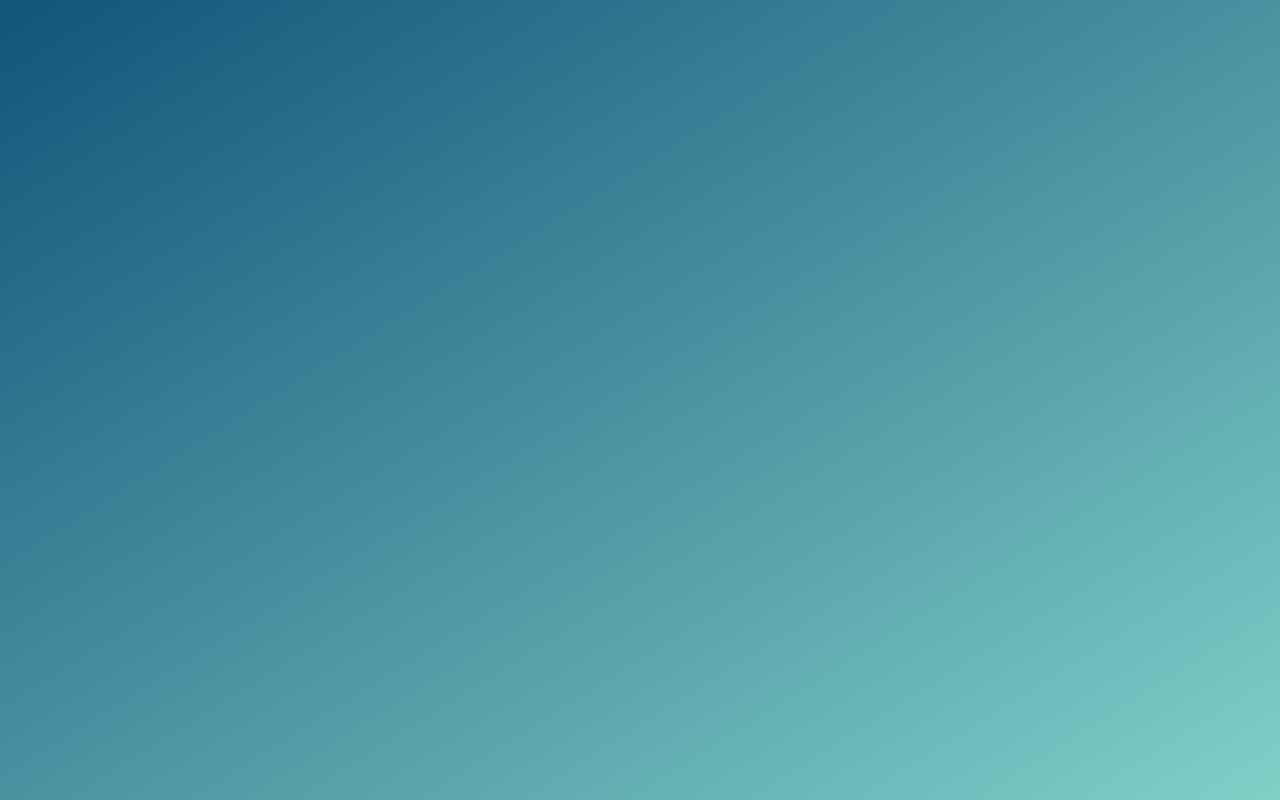
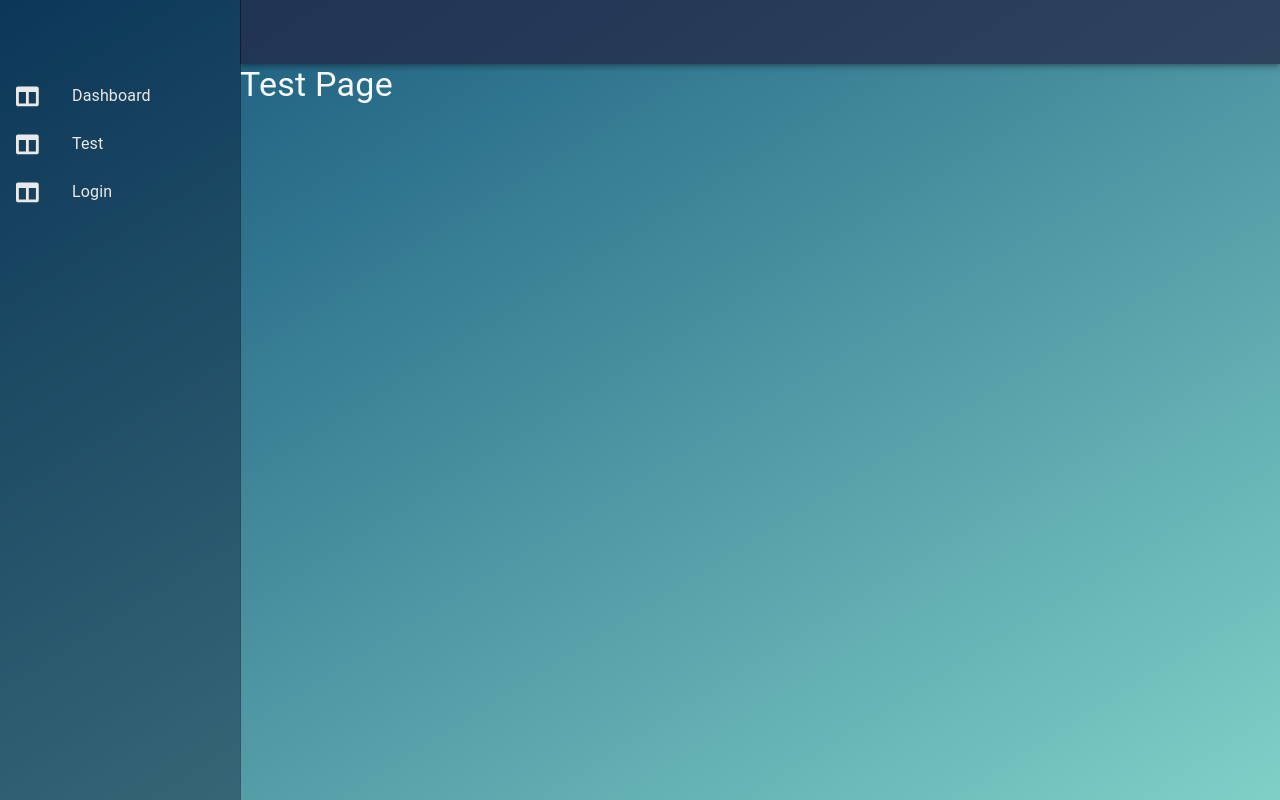
Before and after one commit to Kadinata/sentinel, a React (Create React App) app in the folder raspi-ews/: page /test in a window 1280 px wide. Built offline with nearby package versions, Linux system fonts and the light colour scheme; no server answers.

Commit message:
Adding sidebar, navbar, and routing

```diff
--- a/raspi-ews/src/App.js
+++ b/raspi-ews/src/App.js
@@ -1,14 +1,25 @@
-import React from 'react';
+import React, { useEffect, useState } from 'react';
 import './App.css';
 import Themes from './configs/Themes';
 
+import {
+  BrowserRouter as Router,
+  Route,
+  Switch,
+} from 'react-router-dom';
+
 import { makeStyles } from '@material-ui/core';
-import { Grid } from '@material-ui/core';
+import { ThemeProvider } from '@material-ui/core';
 
 import SystemInfo from './views/SystemInfo/SystemInfo';
+import TestView from './views/Test/Test';
+import MainLayout from './layouts/main';
+import Routes from './routes';
+import Data from './models/data';
 
 const useStyles = makeStyles((theme) => ({
   header: {
+    display: 'flex',
     minHeight: '100vh',
     fontSize: 'calc(10px + 2vmin)',
     color: Themes.Colors.FOREGROUND,
@@ -20,17 +31,36 @@ function App() {
 
   const classes = useStyles();
 
+  const [data, setData] = useState();
+
+  useEffect(() => {
+    const fetchData = async () => {
+      try {
+        const endpoint = `/api/v1/sysinfo`;
+        const result = await (await fetch(endpoint)).json();
+        setData(result);
+      } catch {
+        setData(Data);
+      }
+    };
+    fetchData();
+  }, []);
+
   return (
-    <div className="App">
-      <Grid
-        container
-        className={classes.header}
-        direction="column"
-        alignItems="stretch"
-        justify="flex-start">
-        <SystemInfo />
-      </Grid>
-    </div>
+    <ThemeProvider>
+      <Router>
+        <MainLayout className={[classes.header]} routes={Routes}>
+          <Switch>
+            <Route path="/systems">
+              <SystemInfo data={data} />
+            </Route>
+            <Route path="/test">
+              <TestView />
+            </Route>
+          </Switch>
+        </MainLayout>
+      </Router>
+    </ThemeProvider>
   );
 }
 
--- /dev/null
+++ b/raspi-ews/src/layouts/components/sidebar.js
@@ -0,0 +1,52 @@
+import React from 'react';
+import { Drawer, List } from '@material-ui/core';
+import { makeStyles } from '@material-ui/core';
+
+import { FontAwesomeIcon } from '@fortawesome/react-fontawesome';
+import { faColumns } from '@fortawesome/free-solid-svg-icons';
+
+import SidebarLink from './sidebarlink';
+
+
+
+const useStyles = makeStyles((theme) => ({
+  drawer: {
+    width: 240,
+  },
+  drawerPaper: {
+    width: 240,
+    background: 'rgba(0,0,26, 0.35)',
+  },
+  toolbar: theme.mixins.toolbar,
+}));
+
+const Sidebar = ({ routes, ...props }) => {
+
+  const classes = useStyles();
+
+  return (
+    <Drawer
+      className={[classes.drawer]}
+      classes={{
+        paper: classes.drawerPaper,
+      }}
+      variant="permanent"
+    >
+      <div className={classes.toolbar} />
+      <List component="nav">
+        {routes.map(({ title, path, icon }, key) => {
+          return (
+            <SidebarLink
+              title={title}
+              icon={icon}
+              to={path}
+              key={key}
+            />
+          );
+        })}
+      </List>
+    </Drawer>
+  );
+};
+
+export default Sidebar;
--- /dev/null
+++ b/raspi-ews/src/layouts/components/sidebarlink.js
@@ -0,0 +1,32 @@
+import React from 'react';
+import { makeStyles } from '@material-ui/core';
+import {
+  ListItem,
+  ListItemIcon,
+  ListItemText,
+} from '@material-ui/core';
+
+const useStyles = makeStyles(theme => ({
+  itemIcon: {
+    color: '#E9E9E9',
+  },
+  itemText: {
+    color: '#E9E9E9',
+  },
+}));
+
+const SidebarLink = ({ icon, title, to, ...props }) => {
+
+  const classes = useStyles();
+
+  return (
+    <ListItem button component="a" href={to}>
+      <ListItemIcon className={classes.itemIcon}>
+        {icon}
+      </ListItemIcon>
+      <ListItemText primary={title} className={classes.itemText} />
+    </ListItem>
+  );
+};
+
+export default SidebarLink;
--- /dev/null
+++ b/raspi-ews/src/layouts/components/topbar.js
@@ -0,0 +1,28 @@
+import React from 'react';
+
+import { makeStyles } from '@material-ui/core';
+import { AppBar, Toolbar } from '@material-ui/core';
+
+const useStyles = makeStyles((theme) => ({
+  spacer: theme.mixins.spacer,
+  appBar: {
+    color: '#E9E9E9',
+    backgroundColor: 'rgba(33, 33, 64, 0.7)',
+  },
+}));
+
+const Topbar = (props) => {
+
+  const classes = useStyles();
+
+  return (
+    <React.Fragment>
+      <AppBar position="static" className={classes.appBar}>
+        <Toolbar />
+      </AppBar>
+      <div className={classes.spacer} />
+    </React.Fragment>
+  );
+};
+
+export default Topbar;
--- /dev/null
+++ b/raspi-ews/src/layouts/main.js
@@ -0,0 +1,38 @@
+import React from 'react';
+import { makeStyles } from '@material-ui/core';
+
+import Sidebar from './components/sidebar';
+import Topbar from './components/topbar';
+
+const useStyles = makeStyles((theme) => ({
+  root: {
+    display: 'flex',
+  },
+  content: {
+    flexGrow: 1,
+    height: '100vh',
+    overflow: 'auto',
+  },
+  spacer: theme.mixins.toolbar,
+}));
+
+const MainLayout = ({ children, className, noTopbar, routes, ...props }) => {
+
+  const classes = useStyles();
+
+  return (
+    <div className={className}>
+      <Sidebar routes={routes} />
+      <main className={classes.content}>
+        {!noTopbar && <Topbar />}
+        {children}
+      </main>
+    </div>
+  );
+};
+
+MainLayout.defaultProps = {
+  routes: [],
+};
+
+export default MainLayout;
--- /dev/null
+++ b/raspi-ews/src/routes.js
@@ -0,0 +1,23 @@
+import React from 'react';
+import { FontAwesomeIcon } from '@fortawesome/react-fontawesome';
+import { faColumns } from '@fortawesome/free-solid-svg-icons';
+
+const routes = [
+  {
+    title: "Dashboard",
+    path: "/systems",
+    icon: <FontAwesomeIcon className="fa-sm" icon={faColumns} />,
+  },
+  {
+    title: "Test",
+    path: "/test",
+    icon: <FontAwesomeIcon className="fa-sm" icon={faColumns} />,
+  },
+  {
+    title: "Login",
+    path: "/login",
+    icon: <FontAwesomeIcon className="fa-sm" icon={faColumns} />,
+  },
+];
+
+export default routes;
--- a/raspi-ews/src/views/SystemInfo/SystemInfo.js
+++ b/raspi-ews/src/views/SystemInfo/SystemInfo.js
@@ -17,6 +17,7 @@ import {
 const useStyles = (theme) => ({
   root: {
     padding: theme.spacing(3),
+    paddingTop: theme.spacing(2),
   },
   gridItem: {
     padding: theme.spacing(2),
--- /dev/null
+++ b/raspi-ews/src/views/Test/Test.js
@@ -0,0 +1,26 @@
+import React from 'react';
+import { Typography, Grid } from '@material-ui/core';
+const useStyles = (theme) => ({
+  root: {
+    padding: theme.spacing(3),
+  },
+  gridItem: {
+    padding: theme.spacing(2),
+  },
+});
+
+class TestView extends React.Component {
+  render() {
+    return (
+      <div>
+        <Grid container>
+          <Typography component="h4" variant="h4" align="left">
+            Test Page
+          </Typography>
+        </Grid>
+      </div>
+    );
+  }
+}
+
+export default TestView;
```
Also changed, not shown: raspi-ews/package.json (+10 -9 lines), 1 other file (tests, documents, lock files or other folders).
